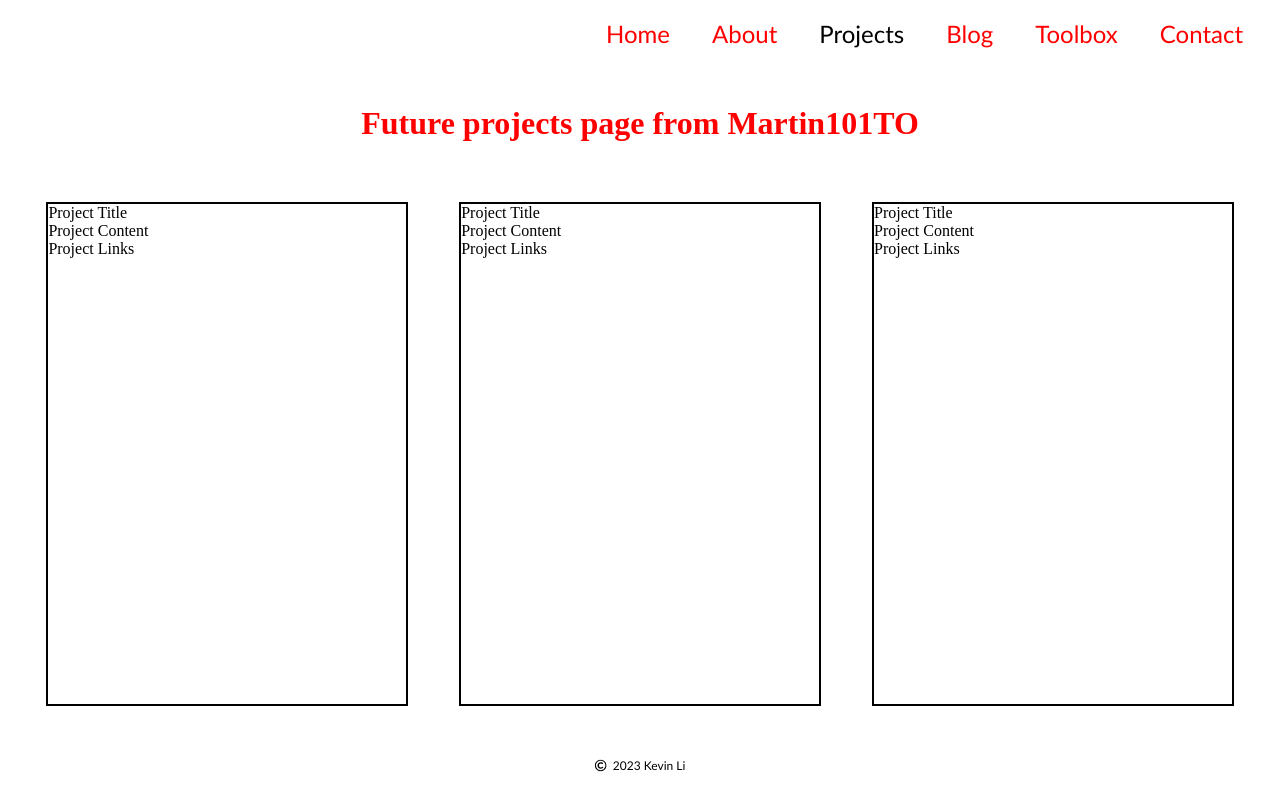
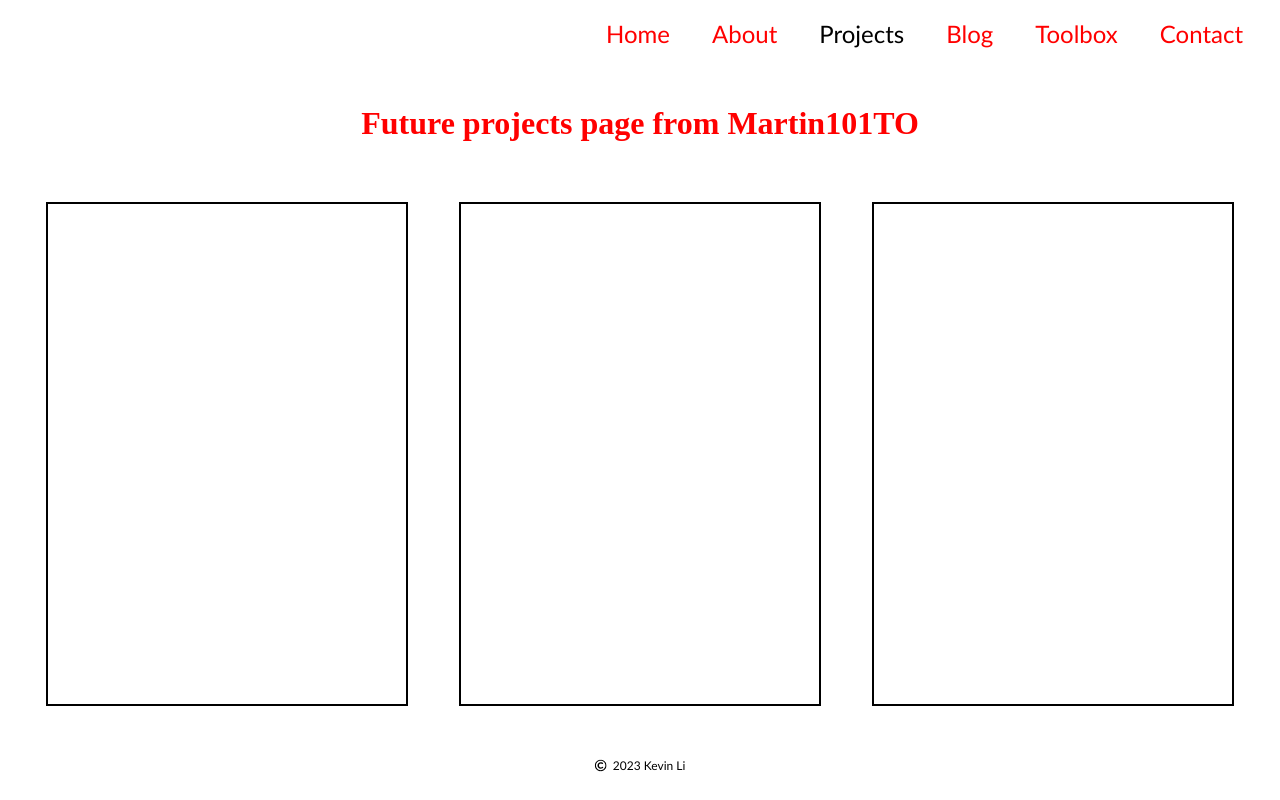
Before and after one commit to ben9583/martin101to.github.io, a React (Create React App) app: page /#/projects in a window 1280 px wide. Built offline with nearby package versions, Linux system fonts and the light colour scheme.

Commit message:
fixed stuff

```diff
--- a/src/components/projects/ProjectElements.js
+++ b/src/components/projects/ProjectElements.js
@@ -7,3 +7,11 @@ export const Proj = styled.div`
   margin: 2vw;
   float: left;
 `
+
+export const ProjectTitle = styled.div`
+
+`
+
+export const ProjectContent = styled.div`
+
+`
--- a/src/components/projects/index.js
+++ b/src/components/projects/index.js
@@ -1,21 +1,11 @@
 import React from 'react'
-import { Proj } from './ProjectElements'
+import { Proj, ProjectContent } from './ProjectElements'
 
-function Project (props) {
+function Project () {
   return (
-    <>
-      <Proj>
-        <div className='ProjectTitle'>
-          Project Title
-        </div>
-        <div className='ProjectContent'>
-          Project Content
-        </div>
-        <div className='ProjectLink'>
-          Project Links
-        </div>
-      </Proj>
-    </>
+    <Proj>
+      <ProjectContent/>
+    </Proj>
   )
 }
 
--- a/src/pages/projects.js
+++ b/src/pages/projects.js
@@ -1,7 +1,7 @@
 import React from 'react'
 import Project from '../components/projects'
 
-const Projects = () => {
+function Projects () {
   return (
     <>
       <div className='PageTitle'>
```
